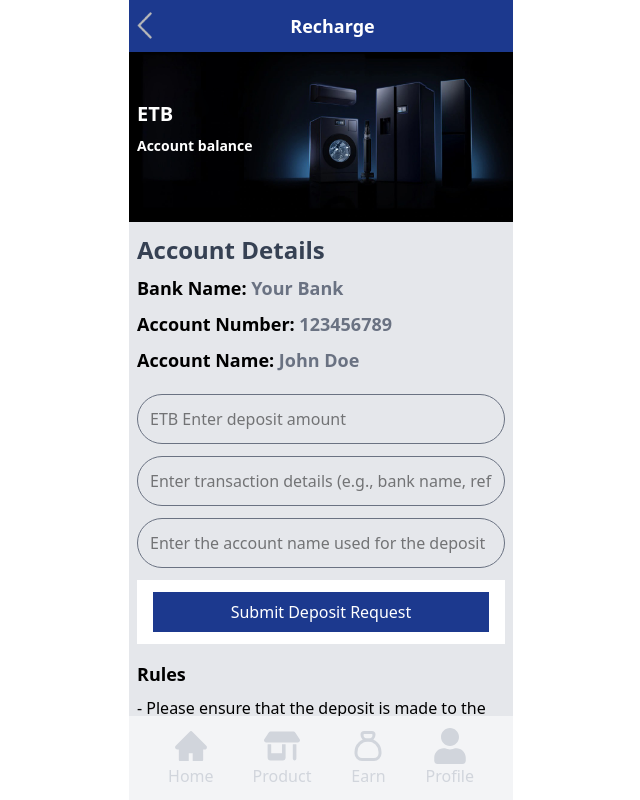
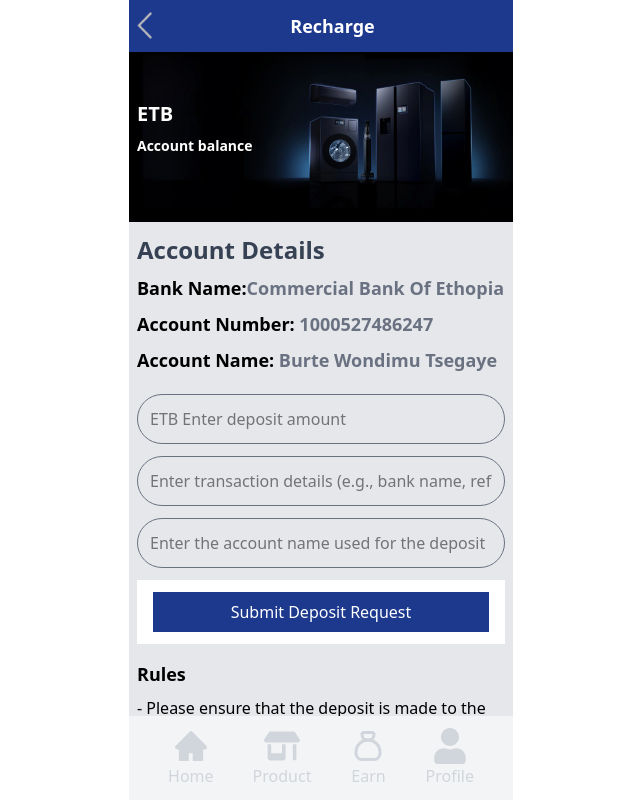
Before and after one commit to uniqueahmerd/frontend, a React (Vite) app: page /Recharge in a window 1280 px wide. Shown: the top 800 px of the page, without its empty margins (319-959 px from the left). Built offline with nearby package versions, Linux system fonts and the light colour scheme; no server answers.

Commit message:
corrections

```diff
--- a/src/pages/Recharge.jsx
+++ b/src/pages/Recharge.jsx
@@ -86,13 +86,15 @@ const Recharge = () => {
         <div className="mb-5">
           <p className="text-2xl text-gray-700 font-bold">Account Details</p>
           <p className="font-semibold text-lg my-2">
-            Bank Name:<span className="text-gray-500"> Your Bank</span>
+            Bank Name:
+            <span className="text-gray-500">Commercial Bank Of Ethopia</span>
           </p>
           <p className="font-semibold text-lg  my-2">
-            Account Number:<span className="text-gray-500"> 123456789</span>
+            Account Number:<span className="text-gray-500"> 1000527486247</span>
           </p>
           <p className="font-semibold text-lg my-2">
-            Account Name:<span className="text-gray-500"> John Doe</span>
+            Account Name:
+            <span className="text-gray-500"> Burte Wondimu Tsegaye</span>
           </p>
         </div>
         <div className="border border-gray-500 mt-3 py-3 px-3 rounded-full">
--- a/src/pages/ResetPassword.jsx
+++ b/src/pages/ResetPassword.jsx
@@ -38,13 +38,12 @@ const ResetPassword = () => {
     setLoading(true);
 
     try {
+      console.log("Sending reset request:", { phone, newPassword });
       const response = await axios.post(
         `${backendUrl}/api/users/reset-password`,
-        {
-          phone,
-          newPassword,
-        }
+        { phone, newPassword }
       );
+      console.log("Reset response:", response.data);
 
       if (response.data.success) {
         setMessage(response.data.message);
```
